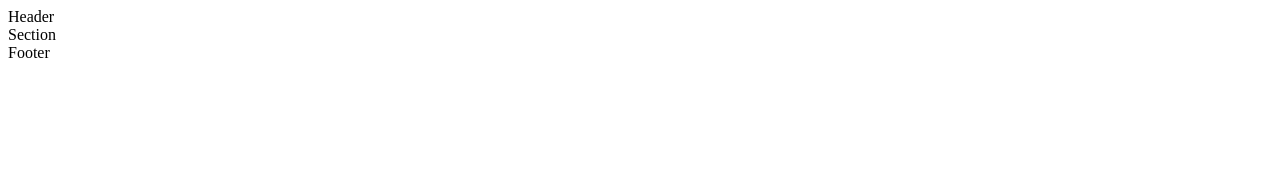
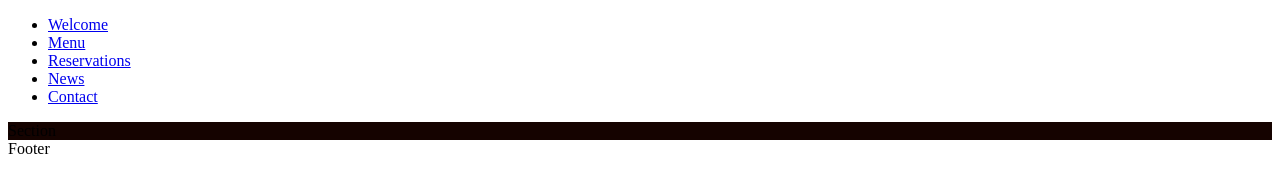
Before and after one commit to mailee00/antioch, a plain HTML site: page index.html in a window 1280 px wide. Drawn offline with Linux system fonts and the light colour scheme; files that its build step writes are made by us from their sources.

Commit message:
File structure fix

```diff
--- a/index.html
+++ b/index.html
@@ -5,11 +5,21 @@
         <meta name="viewport" content="width=device-width, initial-scale=1.0">
         <meta name="description" content="Placeholder description">
         <link href="styles/main.css" rel="stylesheet" type="text/css">
-        <title>Placeholder title</title>
+        <title>The Place - Restaurant</title>
     </head>
     <body>
-        <header>Header</header>
-        <section>Section</section>
+        <header>
+            <nav>
+                <ul>
+                    <li><a href="#">Welcome</a></li>
+                    <li><a href="#">Menu</a></li>
+                    <li><a href="#">Reservations</a></li>
+                    <li><a href="#">News</a></li>
+                    <li><a href="#">Contact</a></li>
+                </ul>
+            </nav>
+        </header>
+        <section class="intro">Section</section>
         <footer>Footer</footer>
     </body>
 </html>
--- /dev/null
+++ b/styles/main.css
@@ -0,0 +1,3 @@
+.intro {
+    background-color: #150300;
+}
```
Also changed, not shown: assets/Star.png (added), assets/our-story.jpg (added), css/main.css (deleted).
